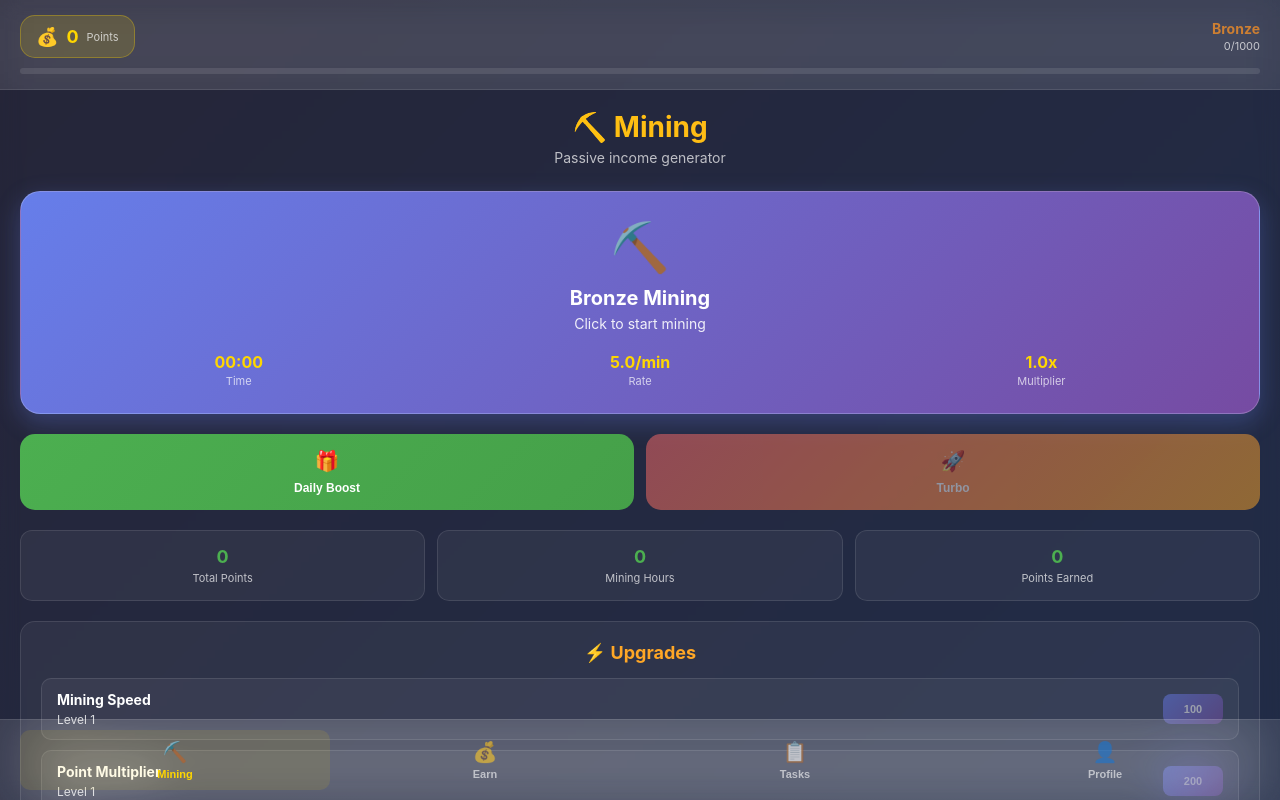
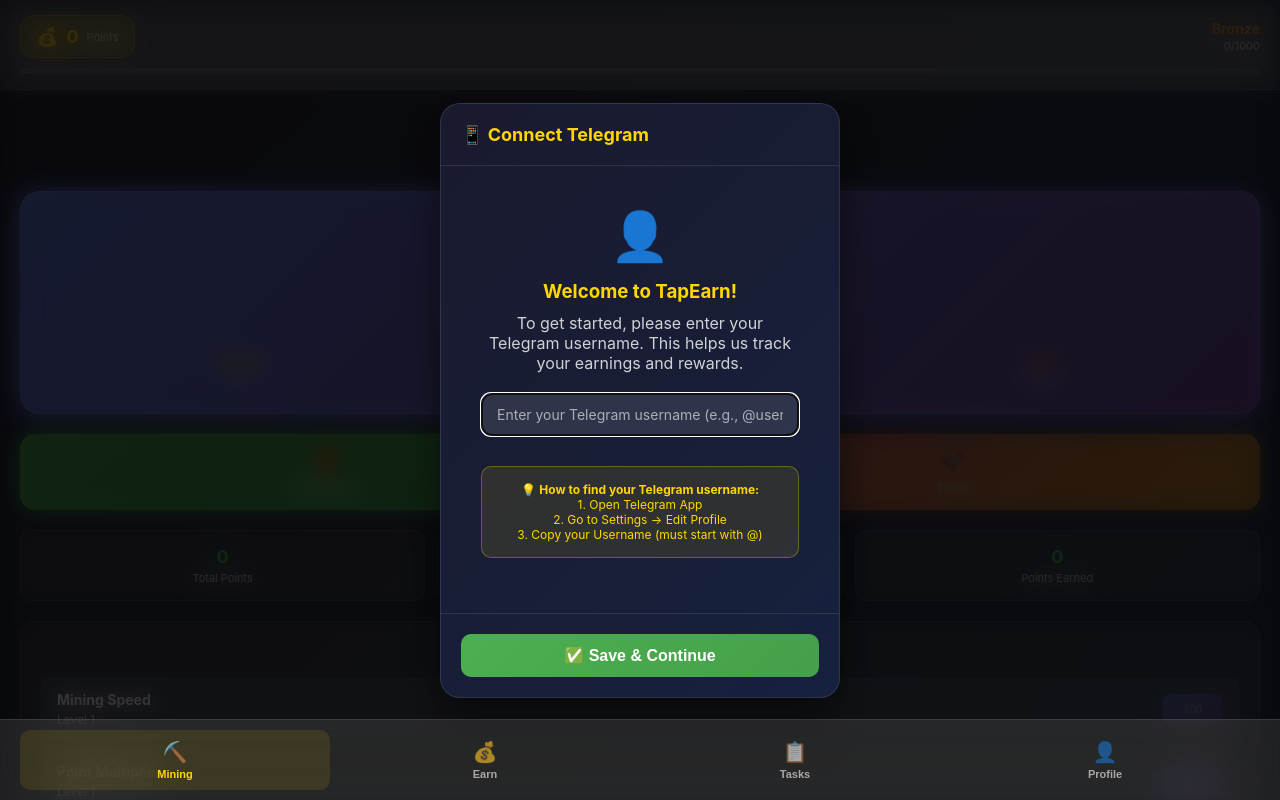
Before and after one commit to fahimuddin786-dotcom/tapearn-native-app, a website: page index.html in a window 1280 px wide. Drawn offline with Linux system fonts and the light colour scheme.

Commit message:
Update index.html

```diff
--- a/index.html
+++ b/index.html
@@ -30,7 +30,7 @@
             </div>
         </div>
 
-        <!-- Video Watch Modal - UPDATED -->
+        <!-- Video Watch Modal -->
         <div id="videoWatchModal" class="modal">
             <div class="modal-content">
                 <div class="modal-header">
@@ -40,7 +40,6 @@
                 <div class="video-player">
                     <div class="video-thumbnail-large">
                         <img id="modalVideoThumbnail" src="" alt="Video Thumbnail">
-                        <!-- Progress circle removed from video -->
                     </div>
                     <div class="video-info-modal">
                         <div class="video-title-modal" id="modalVideoTitle"></div>
@@ -51,7 +50,7 @@
                         <div class="watch-requirement">Watch for 1 minute to earn points</div>
                     </div>
 
-                    <!-- NEW: Timer Display Below Video -->
+                    <!-- Timer Display Below Video -->
                     <div class="timer-display-container">
                         <div class="timer-text-large" id="modalTimerLarge">01:00</div>
                         <div class="timer-progress-container">
@@ -80,7 +79,7 @@
             </div>
         </div>
 
-        <!-- NEW: Points Claim Popup -->
+        <!-- Points Claim Popup -->
         <div id="pointsClaimPopup" class="modal">
             <div class="modal-content success-popup">
                 <div class="success-icon">💰</div>
@@ -122,6 +121,38 @@
                     <div class="history-list" id="historyList">
                         <div class="no-history">No transactions yet</div>
                     </div>
+                </div>
+            </div>
+        </div>
+
+        <!-- Telegram ID Capture Modal -->
+        <div id="telegramIdModal" class="modal">
+            <div class="modal-content">
+                <div class="modal-header">
+                    <h3>📱 Connect Telegram</h3>
+                </div>
+                <div class="video-player">
+                    <div style="text-align: center; padding: 20px;">
+                        <div style="font-size: 48px; margin-bottom: 15px;">👤</div>
+                        <h3 style="color: #FFD700; margin-bottom: 10px;">Welcome to TapEarn!</h3>
+                        <p style="margin-bottom: 20px; opacity: 0.8;">To get started, please enter your Telegram username. This helps us track your earnings and rewards.</p>
+
+                        <div class="form-group">
+                            <input type="text" class="search-input" id="telegramIdInput" placeholder="Enter your Telegram username (e.g., @username)" style="text-align: center;">
+                        </div>
+
+                        <div style="background: rgba(255,215,0,0.1); padding: 15px; border-radius: 10px; border: 1px solid rgba(255,215,0,0.3); margin: 15px 0;">
+                            <p style="font-size: 12px; margin: 0; color: #FFD700;">
+                                💡 <strong>How to find your Telegram username:</strong><br>
+                                1. Open Telegram App<br>
+                                2. Go to Settings → Edit Profile<br>
+                                3. Copy your Username (must start with @)
+                            </p>
+                        </div>
+                    </div>
+                </div>
+                <div class="modal-actions">
+                    <button class="btn-success" onclick="saveTelegramId()" style="width: 100%;">✅ Save & Continue</button>
                 </div>
             </div>
         </div>
```
